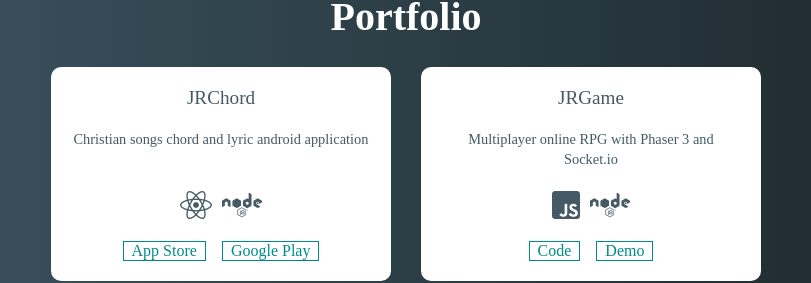
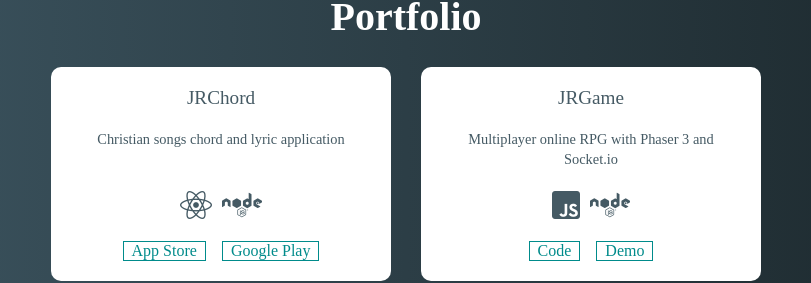
Before and after one commit to jackyrusly/jackyrusly.github.io, a React (Vite) app: page / in a window 1280 px wide. Shown: the part 2038-2321 px from the top of the page, without its empty margins (234-1045 px from the left). Built offline with nearby package versions, Linux system fonts and the light colour scheme; a web font is replaced by a local one.

Commit message:
Update JRChord

```diff
--- a/src/components/Portfolio/PortfolioData.js
+++ b/src/components/Portfolio/PortfolioData.js
@@ -1,7 +1,7 @@
 export default [
   {
     title: 'JRChord',
-    description: 'Christian songs chord and lyric android application',
+    description: 'Christian songs chord and lyric application',
     icons: ['fab fa-react fa-2x', 'fab fa-node fa-2x'],
     links: [
       { text: 'App Store', link: 'https://itunes.apple.com/id/app/jrchord/id1463594254?l=id&mt=8' },
```
